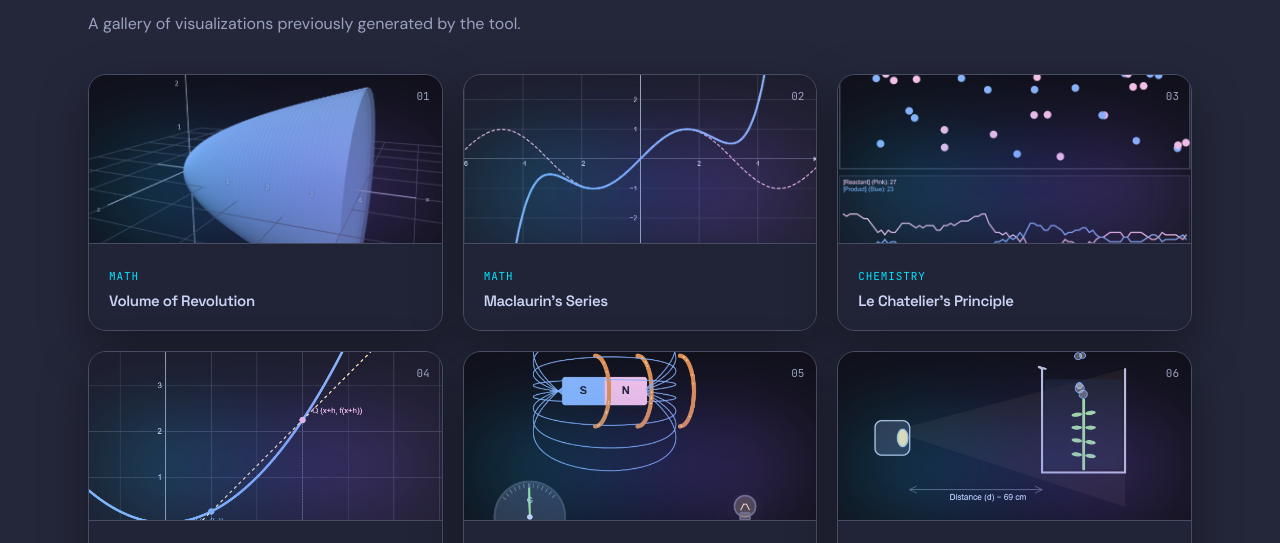
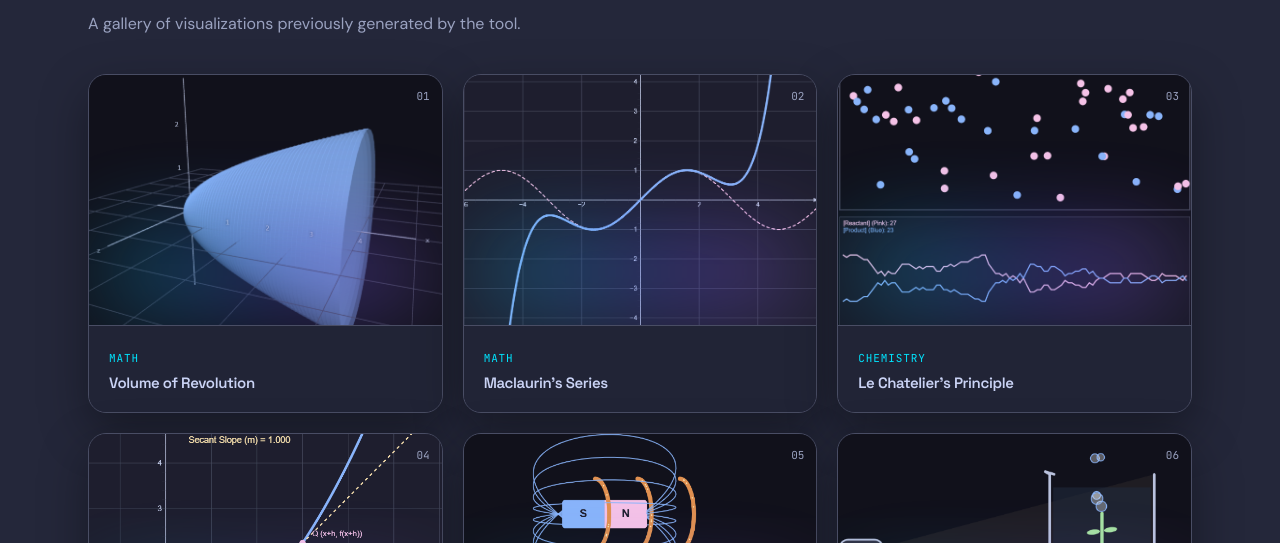
Before and after one commit to Sanuthcoder/QuantaCanvas, a plain HTML site: page frontend/examples.html in a window 1280 px wide. Shown: the part 245-788 px from the top of the page. Drawn offline with Linux system fonts and the light colour scheme; a web font is replaced by a local one.

Commit message:
Update styles.css1

```diff
--- a/frontend/css/styles.css
+++ b/frontend/css/styles.css
@@ -760,7 +760,7 @@ a {
 }
 .thumb .preview {
   position: relative;
-  height: 168px;
+  height: 250px;
 }
 .thumb .preview .glow-bar {
   position: absolute;
@@ -1841,7 +1841,7 @@ body.tool-page .site-footer {
 
 .preview {
     position: relative;
-    height: 250px;
+    height: 160px;
     overflow: hidden;
 }
 
```
